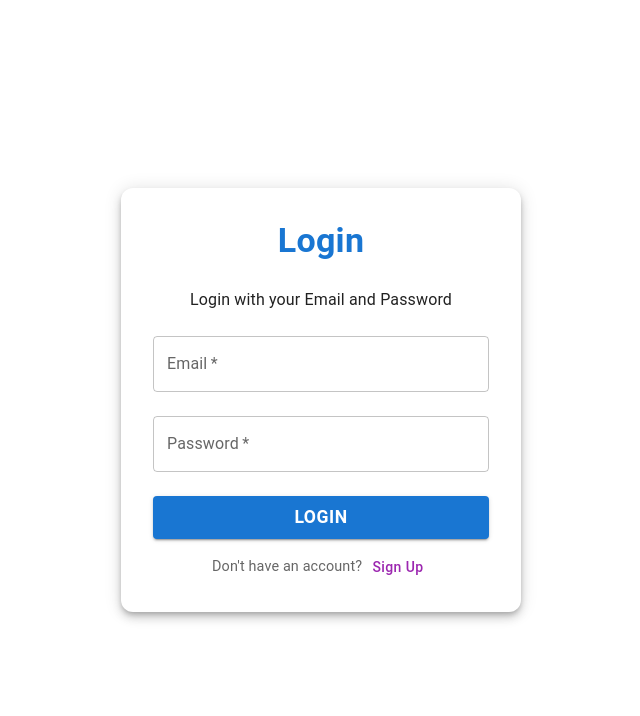
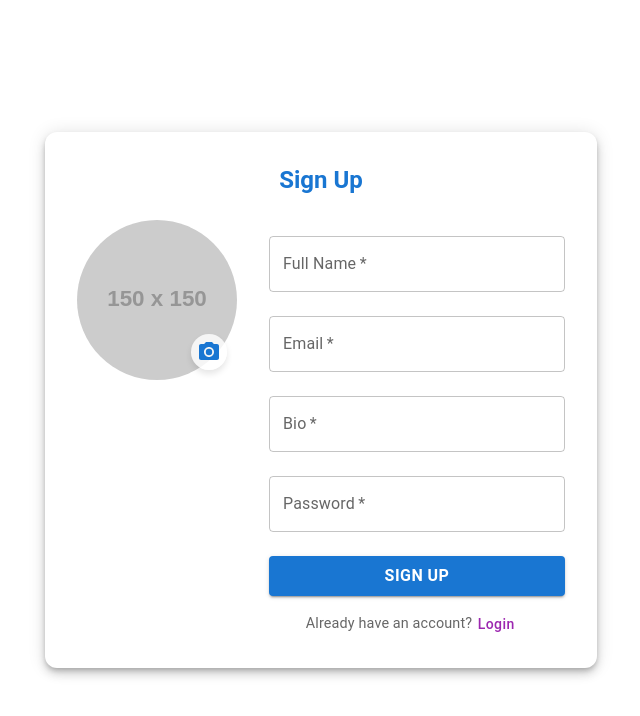
Before and after one commit to anupamyadav01/Zenstudy-Assignment, a React (Vite) app in the folder frontend/: page / in a window 1280 px wide. Shown: the top 716 px of the page, without its empty margins (319-959 px from the left). Built offline with nearby package versions, Linux system fonts and the light colour scheme; no server answers.

Commit message:
README File Added

```diff
--- a/frontend/src/components/user/Login.jsx
+++ b/frontend/src/components/user/Login.jsx
@@ -20,7 +20,7 @@ import axiosInstance from "../../../axiosConfig";
 const Login = () => {
   const [loading, setLoading] = useState(false);
   const navigate = useNavigate();
-  const [isLogin, setIsLogin] = useState(true);
+  const [isLogin, setIsLogin] = useState(false);
   const [loginData, setLoginData] = useState({
     email: "",
     password: "",
@@ -240,6 +240,7 @@ const Login = () => {
               {/* Avatar Section */}
               <Stack
                 direction="column"
+                position={"relative"}
                 alignItems="center"
                 spacing={2}
                 sx={{
@@ -262,6 +263,9 @@ const Login = () => {
                 <IconButton
                   component="label"
                   sx={{
+                    position: "absolute",
+                    bottom: "10px",
+                    right: "10px",
                     backgroundColor: "rgba(255, 255, 255, 0.8)",
                     borderRadius: "50%",
                     boxShadow: "0px 4px 6px rgba(0,0,0,0.1)",
```
Also changed, not shown: 1 other file (tests, documents, lock files or other folders).
